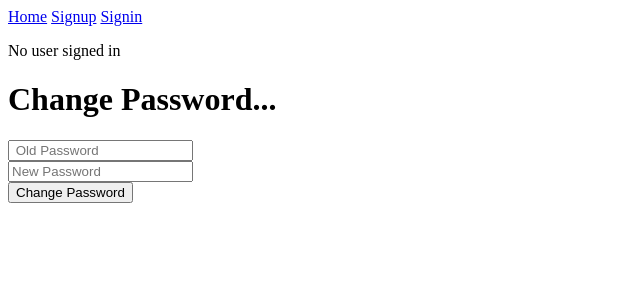
After one commit to ndpdarshana/Slim-sandbox, a PHP site: template resources/views/auth/password/change.twig in a window 1280 px wide. The commit adds this page. Shown: the top 300 px of the page, without its empty margins (0-640 px from the left). Run offline with PHP 8.4, Linux system fonts and the light colour scheme; the template is opened without the code that fills it, so the values that code supplies are empty; some libraries are stand-ins or nearby versions.

Commit message:
Change password twig added with it's routers setup (25/29)

```diff
--- a/app/routes.php
+++ b/app/routes.php
@@ -10,3 +10,6 @@ $app->get('/auth/signin', 'AuthController:getSignIn')->setName('auth.signin');
 $app->post('/auth/signin', 'AuthController:postSignIn');
 
 $app->get('/auth/signout', 'AuthController:getSignOut')->setName('auth.signout');
+
+$app->get('/auth/passwordchange', 'PasswordController:getChangePassword')->setName('auth.changepassword');
+$app->post('/auth/passwordchange', 'PasswordController:postChangePassword');
--- a/bootstrap/app.php
+++ b/bootstrap/app.php
@@ -66,6 +66,10 @@ $container['AuthController'] = function($container){
   return new \App\Controllers\Auth\AuthController($container);
 };
 
+$container['PasswordController'] = function($container){
+  return new \App\Controllers\Auth\PasswordController($container);
+};
+
 $container['csrf'] = function($container){
   return new \Slim\Csrf\Guard;
 };
--- /dev/null
+++ b/resources/views/auth/password/change.twig
@@ -0,0 +1,23 @@
+{% extends 'templates/app.twig' %}
+
+{% block content %}
+  <div class="row">
+    <h1> Change Password...</h1>
+
+    <form action="{{path_for('auth.changepassword')}}" method="post" autocomplete="off">
+      <input type="password" name="oldpassword" placeholder=" Old Password" value="{{old.password}}"/>
+      {% if errors.email %}
+        <span style="color:red">{{errors.email | first }}</span>
+      {% endif %}
+      <br/>
+      <input type="password" name="newpassword" placeholder="New Password" value="{{old.password}}"/>
+      {% if errors.password %}
+        <span style="color:red">{{errors.password | first }}</span>
+      {% endif %}
+      </br/>
+      <button type="submit">Change Password</button>
+
+      {{ csrf.field | raw }}
+    </form>
+  </div>
+{% endblock %}
--- a/resources/views/templates/partial/navigation.twig
+++ b/resources/views/templates/partial/navigation.twig
@@ -4,6 +4,7 @@
   <p>User signed in</p>
   <p>User: <b><i>{{auth.user.name}}</i></b></p>
   <a href="{{path_for('auth.signout')}}">Signout</a>
+  <a href="{{path_for('auth.changepassword')}}">Change Password</a>
 {%else%}
   <a href="{{path_for('auth.signup')}}">Signup</a>
   <a href="{{path_for('auth.signin')}}">Signin</a>
```
Also changed, not shown: app/Controllers/Auth/PasswordController.php (added, +15 -0 lines).
